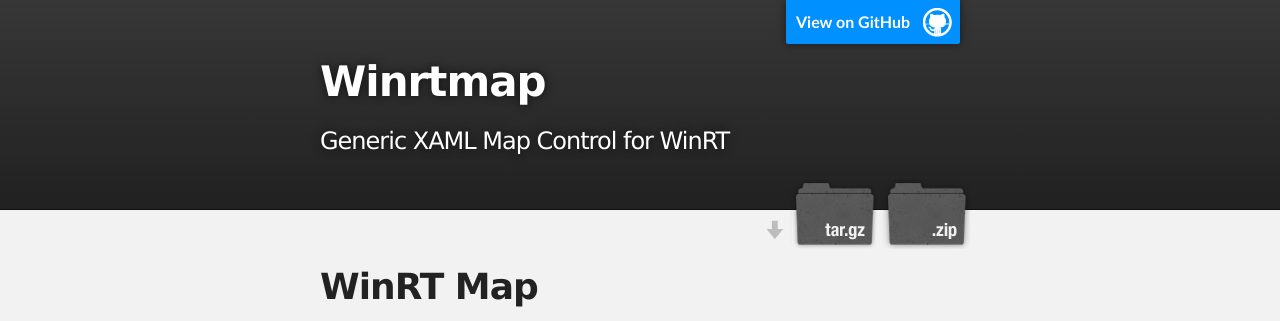
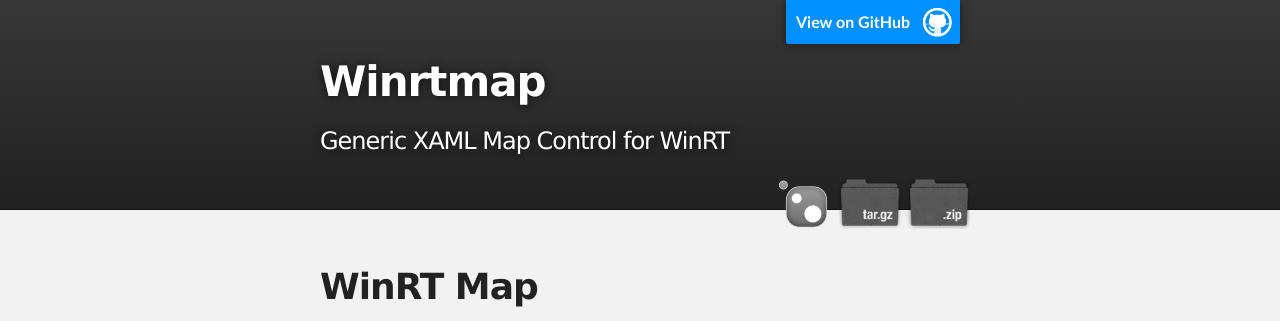
Before and after one commit to mjeanrichard/UniversalMapControl, a plain HTML site: page index.html in a window 1280 px wide. Shown: the top 321 px of the page. Drawn offline with Linux system fonts and the light colour scheme.

Commit message:
Added Images and NuGet Icon

```diff
--- a/index.html
+++ b/index.html
@@ -5,6 +5,8 @@
     <meta charset='utf-8'>
     <meta http-equiv="X-UA-Compatible" content="chrome=1">
     <meta name="description" content="Winrtmap : Generic XAML Map Control for WinRT">
+	<meta name="keywords" content="WinRtMap,XAML,WinRT,Windows 10,Windows Phone 8,Windows Phone 8.1,OSM,OpenStreetMap">
+	<meta name="author" content="Meinrad Jean-Richard">
 
     <link rel="stylesheet" type="text/css" media="screen" href="stylesheets/stylesheet.css">
 
@@ -24,6 +26,7 @@
             <section id="downloads">
               <a class="zip_download_link" href="https://github.com/mjeanrichard/WinRtMap/zipball/master">Download this project as a .zip file</a>
               <a class="tar_download_link" href="https://github.com/mjeanrichard/WinRtMap/tarball/master">Download this project as a tar.gz file</a>
+              <a class="nuget_link" href="https://www.nuget.org/packages/WinRtMap">Install the Nuget Package</a>
             </section>
         </header>
     </div>
@@ -91,7 +94,7 @@
     &lt;/<span class="pl-ent">ItemsControl</span>&gt;
 &lt;/<span class="pl-ent">winRtMap</span><span class="pl-ent">:</span><span class="pl-ent">Map</span>&gt;</pre></div>
 
-<p><img src="docs/Map-Sample.png" alt="Screenshot"></p>
+<p><img src="images/Map-Sample.png" alt="Screenshot"></p>
       </section>
     </div>
 
--- a/stylesheets/stylesheet.css
+++ b/stylesheets/stylesheet.css
@@ -322,36 +322,49 @@ Full-Width Styles
   bottom: -40px;
   right: 0;
   height: 70px;
-  background: url('../images/icon_download.png') no-repeat 0% 90%;
+}
+
+.nuget_link {
+  display: block;
+  float: right;
+  width: 50px;
+  height:50px;
+  text-indent: -5000px;
+  overflow: hidden;
+  background: url(../images/nuget.png) no-repeat bottom;
 }
 
 .zip_download_link {
   display: block;
   float: right;
-  width: 90px;
-  height:70px;
+  width: 66px;
+  height: 50px;
   text-indent: -5000px;
   overflow: hidden;
-  background: url(../images/sprite_download.png) no-repeat bottom left;
+  background: url(../images/sprite_download_small.png) no-repeat bottom left;
 }
 
 .tar_download_link {
   display: block;
   float: right;
-  width: 90px;
-  height:70px;
+  width: 66px;
+  height: 50px;
   text-indent: -5000px;
   overflow: hidden;
-  background: url(../images/sprite_download.png) no-repeat bottom right;
+  background: url(../images/sprite_download_small.png) no-repeat bottom right;
   margin-left: 10px;
 }
 
 .zip_download_link:hover {
-  background: url(../images/sprite_download.png) no-repeat top left;
+  background: url(../images/sprite_download_small.png) no-repeat top left;
 }
 
 .tar_download_link:hover {
-  background: url(../images/sprite_download.png) no-repeat top right;
+  background: url(../images/sprite_download_small.png) no-repeat top right;
+}
+
+.nuget_link:hover {
+  background: url(../images/nuget.png) no-repeat top;
 }
 
 #main_content_wrap {
```
Also changed, not shown: images/Map-Sample.png (added), images/nuget.png (added), images/sprite_download_small.png (added).
